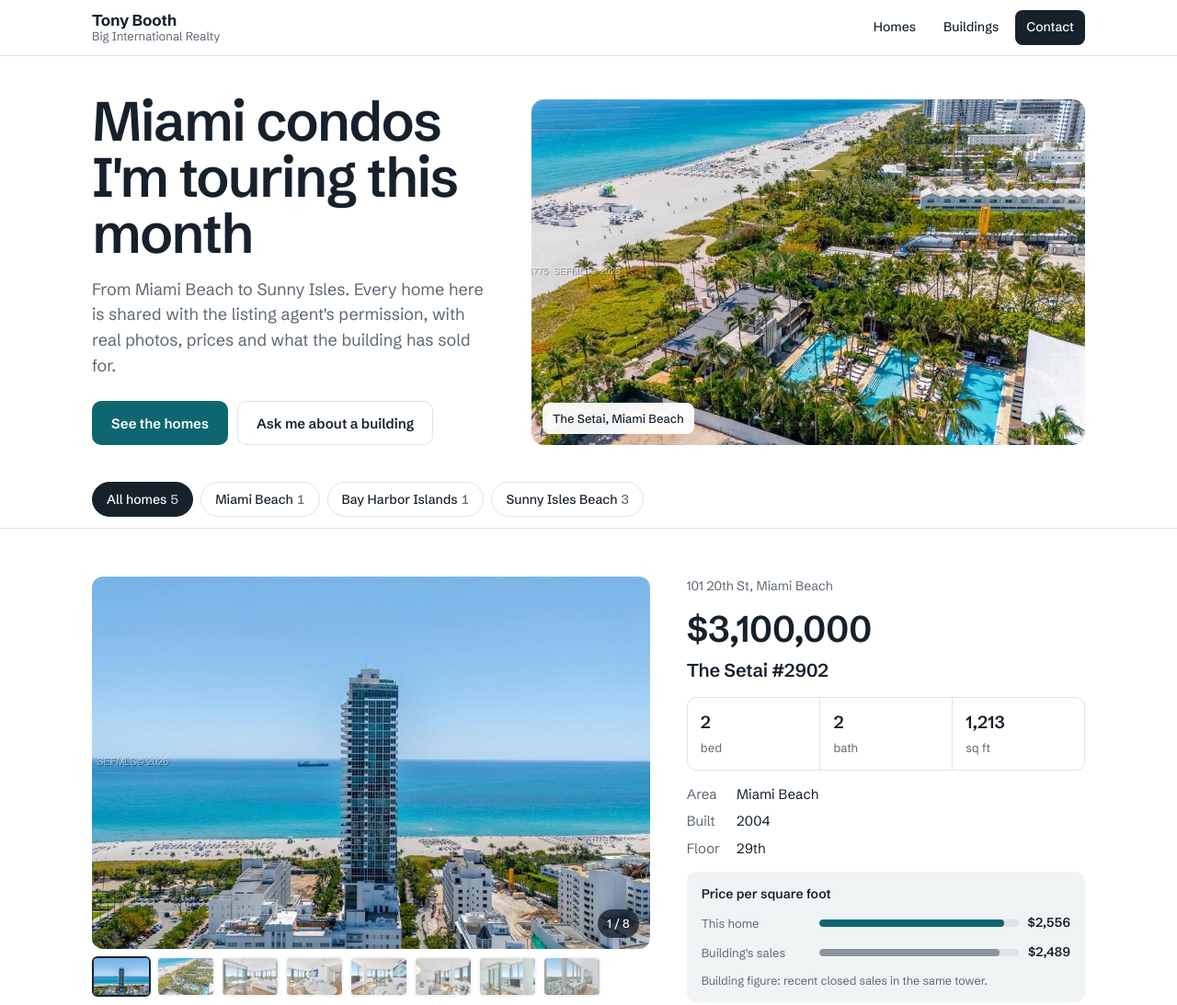
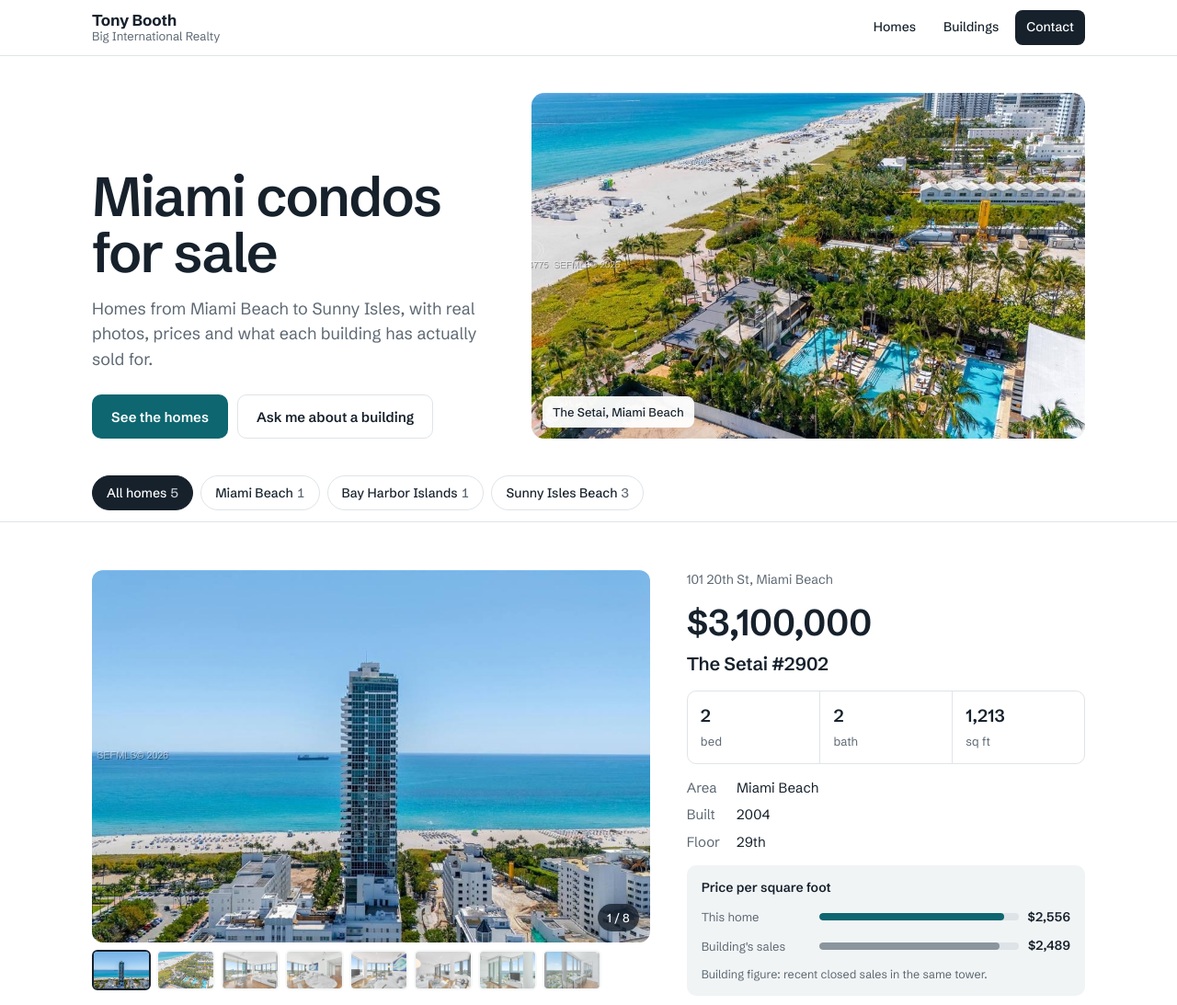
Before and after one commit to tonybooth06/tonyboothrealtor-site, a plain HTML site: page index.html in a window 1280 px wide. Shown: the top 1093 px of the page at 92% size. Drawn offline with Linux system fonts and the light colour scheme.

Commit message:
Add files via upload

```diff
--- a/index.html
+++ b/index.html
@@ -4,7 +4,7 @@
 <meta charset="utf-8">
 <meta name="viewport" content="width=device-width, initial-scale=1, viewport-fit=cover">
 <title>Tony Booth | Miami Condos</title>
-<meta name="description" content="Miami condos Tony Booth is touring this month, from Miami Beach to Sunny Isles. Big International Realty.">
+<meta name="description" content="Miami condos for sale from Miami Beach to Sunny Isles. Tony Booth, Big International Realty.">
 <meta property="og:title" content="Tony Booth | Miami Condos">
 <meta property="og:description" content="Miami condos from Miami Beach to Sunny Isles, with photos, prices and building numbers.">
 <meta property="og:image" content="https://tonyboothrealtor.com/setai-0.jpg">
@@ -180,8 +180,8 @@ footer strong{color:var(--ink);font-weight:600}
   <section class="intro" aria-labelledby="intro-title">
     <div class="wrap">
       <div>
-        <h1 id="intro-title">Miami condos I'm touring this month</h1>
-        <p>From Miami Beach to Sunny Isles. Every home here is shared with the listing agent's permission, with real photos, prices and what the building has sold for.</p>
+        <h1 id="intro-title">Miami condos for sale</h1>
+        <p>Homes from Miami Beach to Sunny Isles, with real photos, prices and what each building has actually sold for.</p>
         <div class="actions">
           <a class="btn solid" href="#homes">See the homes</a>
           <a class="btn quiet" href="#contact">Ask me about a building</a>
@@ -357,7 +357,7 @@ document.querySelectorAll("th button").forEach(b => b.addEventListener("click",
 table();
 
 const asOf = HOMES.map(h => h.asOf).sort().pop();
-$("#mls").textContent = "Home listings from the Miami MLS as of " + longDate(asOf) + ", shown with each listing agent's permission and credited to their brokerage. Believed accurate but not guaranteed; prices and availability can change. Photos belong to the listing brokerages.";
+$("#mls").textContent = "Home listings from the Miami MLS as of " + longDate(asOf) + ", credited to each listing brokerage. Believed accurate but not guaranteed; prices and availability can change. Photos belong to the listing brokerages.";
 </script>
 </body>
 </html>
```
